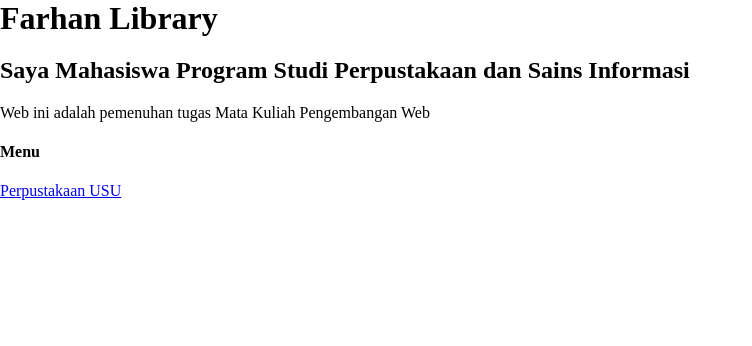
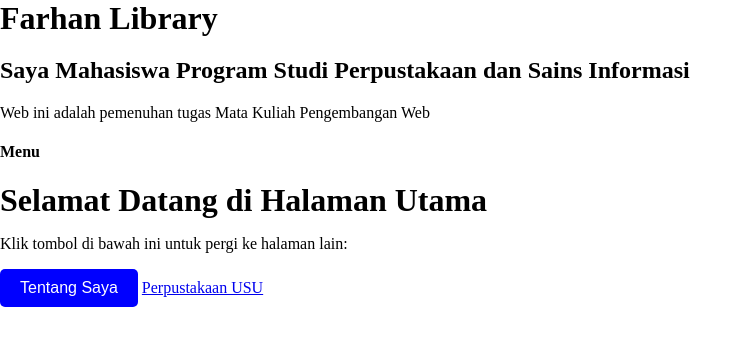
Before and after one commit to farhansyadira/farhansyadira.github.io, a plain HTML site: page index.html in a window 1280 px wide. Shown: the whole page, without its empty margins (0-752 px from the left). Drawn offline with Linux system fonts and the light colour scheme.

Commit message:
Update index.html

```diff
--- a/index.html
+++ b/index.html
@@ -23,7 +23,35 @@
 <h1>Farhan Library</h1>
    <h2>Saya Mahasiswa Program Studi Perpustakaan dan Sains Informasi</h2>
    <p>Web ini adalah pemenuhan tugas Mata Kuliah Pengembangan Web</p>
-    <h4>Menu</h4>
+
+   <h4>Menu</h4>
+<head>
+    <meta charset="UTF-8">
+    <meta name="viewport" content="width=device-width, initial-scale=1.0">
+    <title>Halaman Utama</title>
+    <style>
+        /* Gaya untuk tombol */
+        .my-button {
+            padding: 10px 20px;
+            font-size: 16px;
+            color: white;
+            background-color: blue;
+            border: none;
+            border-radius: 5px;
+            cursor: pointer;
+            transition: background-color 0.3s;
+        }
+
+        .my-button:hover {
+            background-color: darkblue;
+        }
+    </style>
+</head>
+<body>
+    <h1>Selamat Datang di Halaman Utama</h1>
+    <p>Klik tombol di bawah ini untuk pergi ke halaman lain:</p>
+    <button class="my-button" onclick="window.location.href='aboutme.html'">Tentang Saya</button>
+</body>
 
 
 <a href="https://library.usu.ac.id/" target= "_blank" > Perpustakaan USU </a>
```
